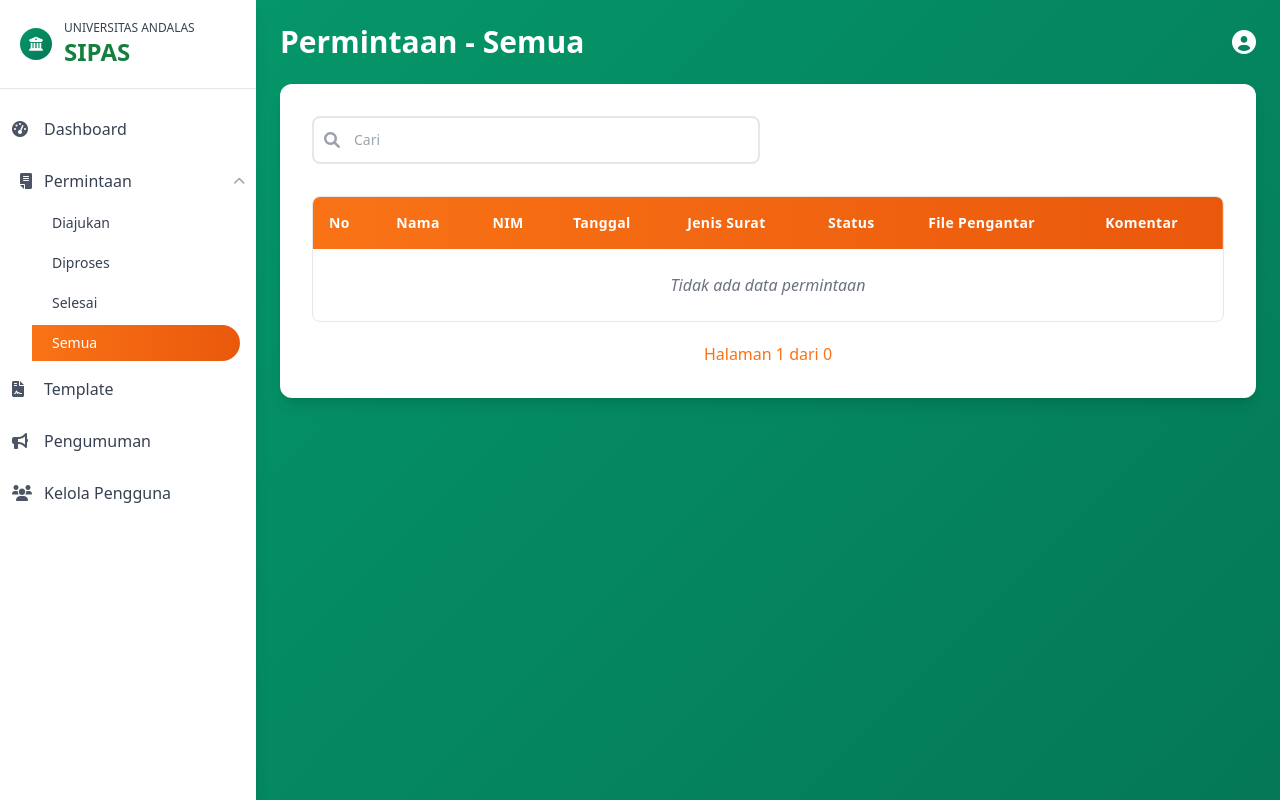
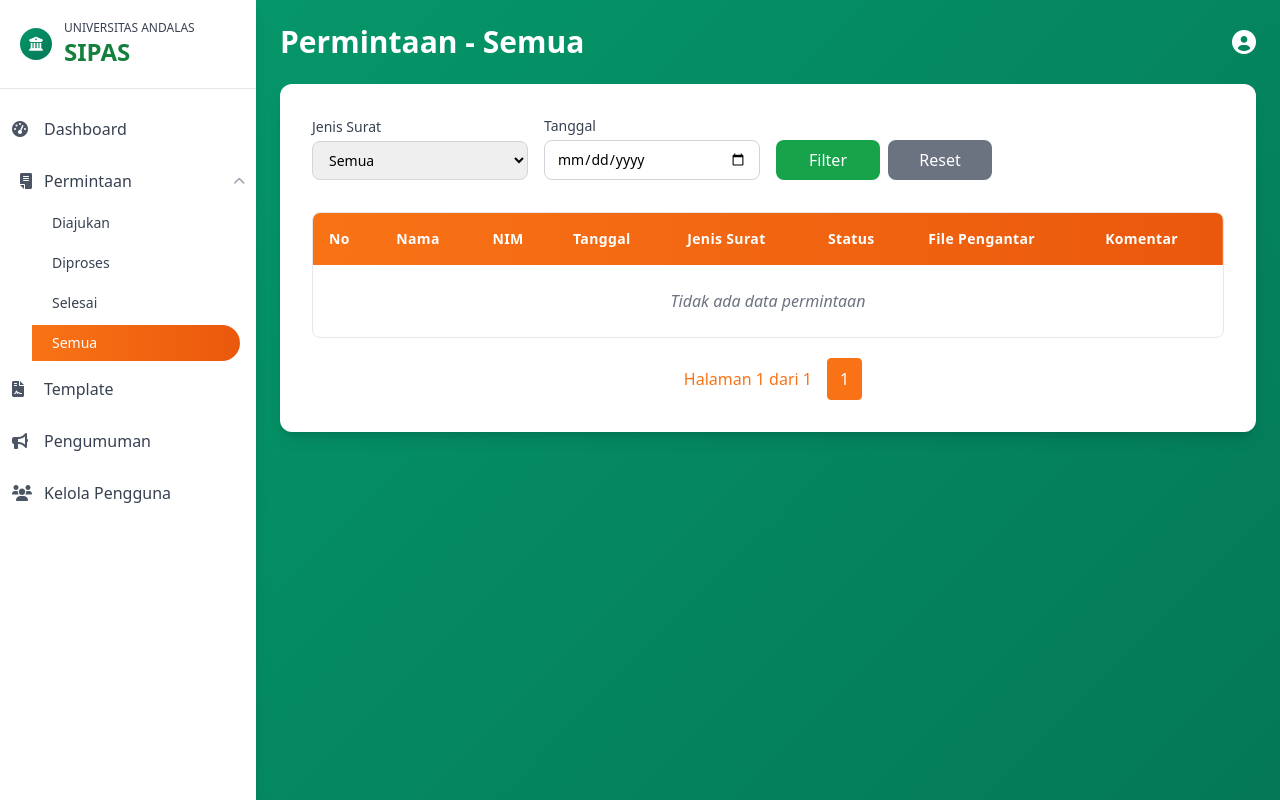
Before and after one commit to Zakkyaulia/tb_pweb_klp, a Node server app: page /admin/requests/semua in a window 1280 px wide. Run offline with Node 20, Linux system fonts and the light colour scheme; data that the repository does not hold is empty; some libraries are stand-ins or nearby versions.

Commit message:
new admin by zakky

```diff
--- a/src/controllers/admincontroller.js
+++ b/src/controllers/admincontroller.js
@@ -44,3 +44,62 @@ exports.deleteUser = async (req, res) => {
         res.status(500).json({ success: false, message: 'Error deleting user: ' + error.message });
     }
 };
+
+exports.getAllRequests = async (req, res) => {
+    try {
+        const { jenis_surat, tanggal } = req.query;
+        const page = parseInt(req.query.page) || 1;
+        const limit = 10;
+        const offset = (page - 1) * limit;
+
+        // Buat filter query
+        const whereClause = {};
+        if (jenis_surat && jenis_surat !== 'Semua') {
+            whereClause.jenis_surat = jenis_surat;
+        }
+        if (tanggal) {
+            // Menggunakan fungsi DATE dari sequelize untuk membandingkan tanggal saja
+            whereClause.tanggal_request = request_surat.sequelize.where(
+                request_surat.sequelize.fn('DATE', request_surat.sequelize.col('tanggal_request')),
+                '=',
+                tanggal
+            );
+        }
+
+        // Ambil semua jenis surat yang unik untuk dropdown filter
+        const allJenisSurat = await request_surat.findAll({
+            attributes: [[request_surat.sequelize.fn('DISTINCT', request_surat.sequelize.col('jenis_surat')), 'jenis_surat']],
+            raw: true
+        }).then(results => results.map(r => r.jenis_surat));
+
+        // Ambil data yang difilter dengan paginasi
+        const { count, rows } = await request_surat.findAndCountAll({
+            where: whereClause,
+            limit: limit,
+            offset: offset,
+            order: [['tanggal_request', 'DESC']]
+        });
+
+        const totalPages = Math.ceil(count / limit) || 1;
+
+        res.render('admin/ajuansemua', {
+            requests: rows || [],
+            page: page,
+            totalPages: totalPages,
+            allJenisSurat: allJenisSurat,
+            currentFilters: { jenis_surat, tanggal },
+            query: req.query
+        });
+    } catch (error) {
+        console.error('Error fetching requests:', error);
+        res.status(500).render('admin/ajuansemua', {
+            requests: [],
+            error: 'Terjadi kesalahan saat mengambil data permintaan.',
+            allJenisSurat: [],
+            currentFilters: req.query,
+            page: 1,
+            totalPages: 1,
+            query: req.query
+        });
+    }
+};
--- a/src/routes/adminroute.js
+++ b/src/routes/adminroute.js
@@ -98,30 +98,7 @@ router.get('/kelola-pengguna', async (req, res) => {
     }
 });
 
-router.get('/requests/semua', async (req, res) => {
-    try {
-        const page = parseInt(req.query.page) || 1;
-        const limit = 10;
-        const offset = (page - 1) * limit;
-
-        const requests = await request_surat.findAll({
-            limit: limit,
-            offset: offset
-        });
-
-        const totalRequests = await request_surat.count();
-        const totalPages = Math.ceil(totalRequests / limit);
-
-        res.render('admin/ajuansemua', {
-            requests: requests || [],
-            page: page,
-            totalPages: totalPages
-        });
-    } catch (error) {
-        console.error('Error fetching requests:', error);
-        res.status(500).render('admin/ajuansemua', { requests: [], error: 'Error fetching requests' });
-    }
-});
+router.get('/requests/semua', adminController.getAllRequests);
 
 router.post('/requests/update/:id', adminController.updateRequestStatus);
 
--- a/src/views/admin/ajuansemua.ejs
+++ b/src/views/admin/ajuansemua.ejs
@@ -6,12 +6,32 @@
         <i class="fas fa-user-circle user-icon text-white text-2xl cursor-pointer transition-colors duration-200 ease-in-out hover:text-green-100"></i>
     </div>
     <div class="content-card bg-white rounded-xl shadow-lg p-8 animate-fade-in">
-        <div class="search-container mb-8 max-w-md">
-            <div class="relative">
-                <input type="text" placeholder="Cari" class="search-input w-full py-3 pl-10 pr-4 border-2 border-gray-200 rounded-lg text-sm outline-none focus:border-green-600 focus:ring-4 focus:ring-green-100 transition-colors duration-200 ease-in-out" id="searchInput">
-                <i class="fas fa-search search-icon absolute left-3 top-1/2 -translate-y-1/2 text-gray-400"></i>
+        <form id="filterForm" class="mb-8 grid grid-cols-1 md:grid-cols-4 gap-4 items-end">
+            <div>
+                <label for="jenisSuratFilter" class="block text-sm font-medium text-gray-700 mb-1">Jenis Surat</label>
+                <select id="jenisSuratFilter" name="jenis_surat" class="w-full py-2 pl-3 pr-8 border border-gray-300 rounded-lg text-sm outline-none focus:border-green-600 focus:ring-2 focus:ring-green-100">
+                    <option value="">Semua</option>
+                    <% allJenisSurat.forEach(jenis => { %>
+                        <option value="<%= jenis %>" <%= currentFilters.jenis_surat === jenis ? 'selected' : '' %>>
+                            <%= jenis %>
+                        </option>
+                    <% }); %>
+                </select>
             </div>
-        </div>
+            <div>
+                <label for="tanggalFilter" class="block text-sm font-medium text-gray-700 mb-1">Tanggal</label>
+                <input type="date" id="tanggalFilter" name="tanggal" value="<%= currentFilters.tanggal || '' %>" class="w-full py-2 px-3 border border-gray-300 rounded-lg text-sm outline-none focus:border-green-600 focus:ring-2 focus:ring-green-100">
+            </div>
+            <div class="flex space-x-2">
+                <button type="submit" class="w-full bg-green-600 text-white py-2 px-4 rounded-lg hover:bg-green-700 transition-colors">
+                    Filter
+                </button>
+                <button type="button" id="resetBtn" class="w-full bg-gray-500 text-white py-2 px-4 rounded-lg hover:bg-gray-600 transition-colors">
+                    Reset
+                </button>
+            </div>
+        </form>
+
         <div class="table-container overflow-x-auto rounded-lg border border-gray-200">
             <table class="data-table w-full border-collapse">
                 <thead class="table-header">
@@ -37,11 +57,7 @@
                                 <td class="p-6 text-gray-700 text-sm text-center"><%= request.tanggal_request ? new Date(request.tanggal_request).toLocaleDateString('en-GB').split('/').reverse().join('/') : 'N/A' %></td>
                                 <td class="p-6 text-gray-700 text-sm text-center"><%= request.jenis_surat %></td>
                                 <td class="p-6 text-gray-700 text-sm text-center">
-                                    <select class="status-dropdown w-full p-2 rounded-lg border border-gray-300 focus:outline-none focus:ring-2 focus:ring-green-500" onchange="updateStatus(this, '<%= request.id %>')">
-                                        <option value="diajukan" <%= request.status === 'diajukan' ? 'selected' : '' %>>Diajukan</option>
-                                        <option value="diproses" <%= request.status === 'diproses' ? 'selected' : '' %>>Diproses</option>
-                                        <option value="selesai" <%= request.status === 'selesai' ? 'selected' : '' %>>Selesai</option>
-                                    </select>
+                                    <%= request.status.charAt(0).toUpperCase() + request.status.slice(1) %>
                                 </td>
                                 <td class="p-6 text-gray-700 text-sm text-center"><%= request.file_pengantar ? 'Lengkap' : 'Tidak Lengkap' %></td>
                                 <td class="p-6 text-gray-700 text-sm text-center komentar-cell"><%= request.komentar_admin || '' %>
@@ -63,7 +79,11 @@
             <span class="page-info">Halaman <%= page %> dari <%= totalPages %></span>
             <% if (totalPages > 0) { %>
                 <% for (let i = 1; i <= totalPages; i++) { %>
-                    <button onclick="window.location.href='/admin/requests/semua?page=<%= i %>'" <%- i === page ? 'disabled' : '' %>>
+                    <%
+                        const params = new URLSearchParams(query);
+                        params.set('page', i);
+                    %>
+                    <button onclick="window.location.href='/admin/requests/semua?<%= params.toString() %>'" <%- i === page ? 'disabled' : '' %>>
                         <%= i %>
                     </button>
                 <% } %>
@@ -82,6 +102,13 @@
     </div>
 </div>
 <script>
+    document.addEventListener('DOMContentLoaded', function() {
+        const resetBtn = document.getElementById('resetBtn');
+        resetBtn.addEventListener('click', function() {
+            window.location.href = '/admin/requests/semua';
+        });
+    });
+
     async function updateStatus(selectElement, requestId) {
         const newStatus = selectElement.value;
         const row = selectElement.closest('tr');
@@ -121,5 +148,40 @@
         }
         closeKomentarModal();
     }
+
+    // --- Skrip Dropdown yang Benar ---
+    function openPermintaanDropdownNoAnimation() {
+        const submenu = document.querySelector('.nav-submenu');
+        if (!submenu) return;
+        const submenuList = submenu.querySelector('.submenu-list');
+        const chevron = submenu.querySelector('.submenu-header i');
+
+        // 1. Matikan animasi untuk sementara
+        submenuList.style.transition = 'none';
+        if (chevron) chevron.style.transition = 'none';
+
+        // 2. Buka submenu & set highlight
+        submenu.classList.add('active');
+        submenuList.style.maxHeight = submenuList.scrollHeight + 'px';
+        if (chevron) {
+            chevron.style.transform = 'rotate(180deg)';
+        }
+        const semuaLink = submenu.querySelector('a[href="/admin/requests/semua"]');
+        if (semuaLink) {
+            semuaLink.classList.add('active');
+        }
+
+        // 3. Paksa browser menggambar ulang (reflow) untuk memastikan transisi benar-benar mati
+        void submenuList.offsetHeight;
+
+        // 4. Nyalakan kembali animasi untuk interaksi manual (klik) nanti
+        submenuList.style.transition = 'max-height 0.3s ease-in-out';
+        if (chevron) chevron.style.transition = 'transform 0.3s ease-in-out';
+    }
+
+    document.addEventListener('DOMContentLoaded', function() {
+        // Panggil fungsi khusus yang tanpa animasi
+        openPermintaanDropdownNoAnimation();
+    });
 </script>
 <%- include('../partials/admin-footer') %>
```
Also changed, not shown: src/views/admin/kelolapengguna.ejs (+18 -0 lines), 2 other files.
